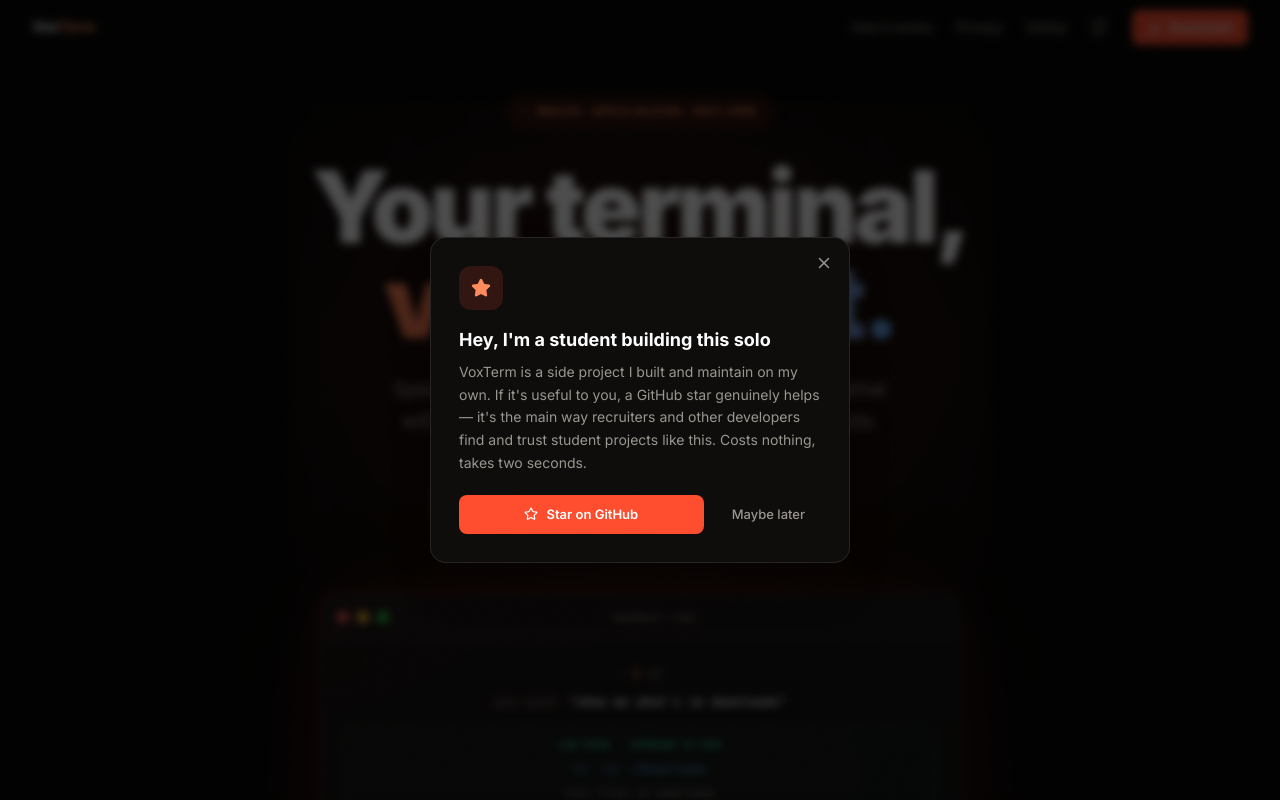
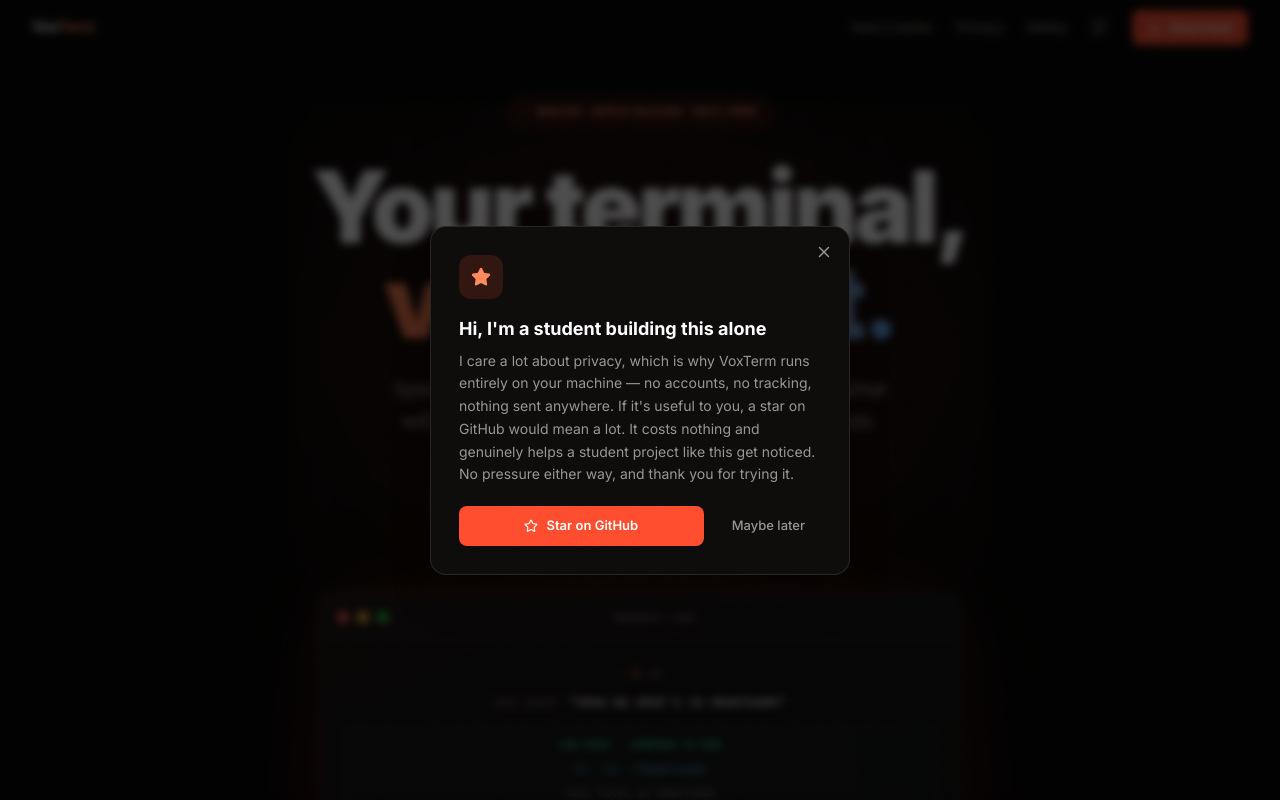
Before and after one commit to cryptic-soorya/VoxTerm, a React (Vite) app in the folder website/: page / in a window 1280 px wide. Shown: the top 800 px of the page. Built offline with nearby package versions, Linux system fonts and the light colour scheme.

Commit message:
Update star popup: reappear per session, add privacy-focused framing

```diff
--- a/website/src/components/StarModal.tsx
+++ b/website/src/components/StarModal.tsx
@@ -2,20 +2,22 @@
 import { useEffect, useState } from 'react'
 import { Star, X } from 'lucide-react'
 
-const STORAGE_KEY = 'voxterm-star-prompt-seen'
+const SESSION_KEY = 'voxterm-star-prompt-session'
 
 export default function StarModal() {
   const [open, setOpen] = useState(false)
 
   useEffect(() => {
-    if (localStorage.getItem(STORAGE_KEY)) return
+    // Shows once per browser session (tab) rather than a permanent
+    // dismissal, so it greets returning visitors again on their next visit.
+    if (sessionStorage.getItem(SESSION_KEY)) return
     const t = setTimeout(() => setOpen(true), 1200)
     return () => clearTimeout(t)
   }, [])
 
   const close = () => {
     setOpen(false)
-    localStorage.setItem(STORAGE_KEY, '1')
+    sessionStorage.setItem(SESSION_KEY, '1')
   }
 
   return (
@@ -53,13 +55,14 @@
             </div>
 
             <h2 className="text-[18px] font-bold text-white mb-2">
-              Hey, I'm a student building this solo
+              Hi, I'm a student building this alone
             </h2>
 
             <p className="text-[14px] leading-relaxed text-muted mb-5">
-              VoxTerm is a side project I built and maintain on my own. If it's useful to you,
-              a GitHub star genuinely helps — it's the main way recruiters and other developers
-              find and trust student projects like this. Costs nothing, takes two seconds.
+              I care a lot about privacy, which is why VoxTerm runs entirely on your machine —
+              no accounts, no tracking, nothing sent anywhere. If it's useful to you, a star on
+              GitHub would mean a lot. It costs nothing and genuinely helps a student project
+              like this get noticed. No pressure either way, and thank you for trying it.
             </p>
 
             <div className="flex items-center gap-3">
```
Also changed, not shown: 3 other files (tests, documents, lock files or other folders).
